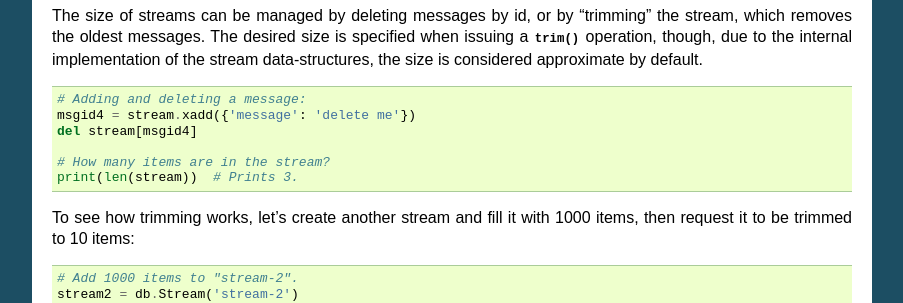
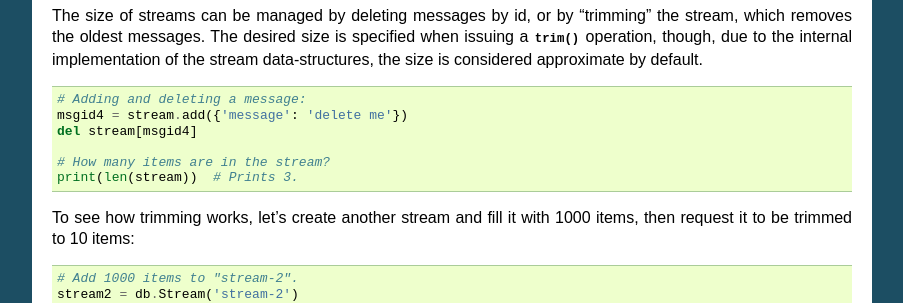
Before and after one commit to coleifer/walrus, a Sphinx documentation site: the page built from docs/streams.rst, in a window 1280 px wide and 900 px high, scrolled down 1252 px. Shown: the part 152-455 px from the top of the window, without its empty margins (198-1101 px from the left). Built offline with Sphinx 7.4.7, drawn with Linux system fonts in a browser that asks for light colours.

Commit message:
Update streams.rst

```diff
--- a/docs/streams.rst
+++ b/docs/streams.rst
@@ -101,7 +101,7 @@ approximate by default.
 .. code-block:: python
 
     # Adding and deleting a message:
-    msgid4 = stream.xadd({'message': 'delete me'})
+    msgid4 = stream.add({'message': 'delete me'})
     del stream[msgid4]
 
     # How many items are in the stream?
@@ -200,7 +200,7 @@ RDB and replicated.
     # created, so we have to add an empty message.
     stream_keys = ['stream-a', 'stream-b', 'stream-c']
     for stream in stream_keys:
-        db.xadd(stream, {'data': ''})
+        db.add(stream, {'data': ''})
 
     # Create a consumer-group for streams a, b, and c. We will mark all
     # messages as having been processed, so only messages added after the
```
